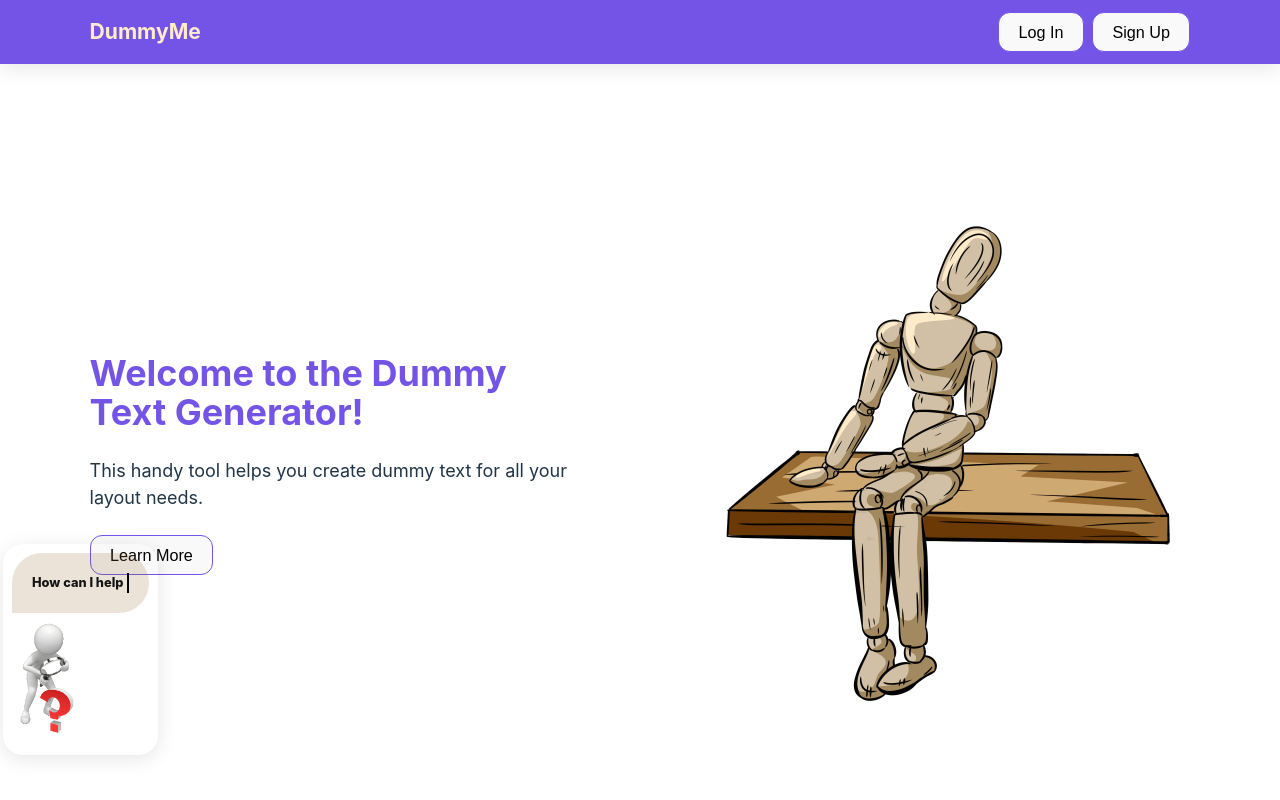
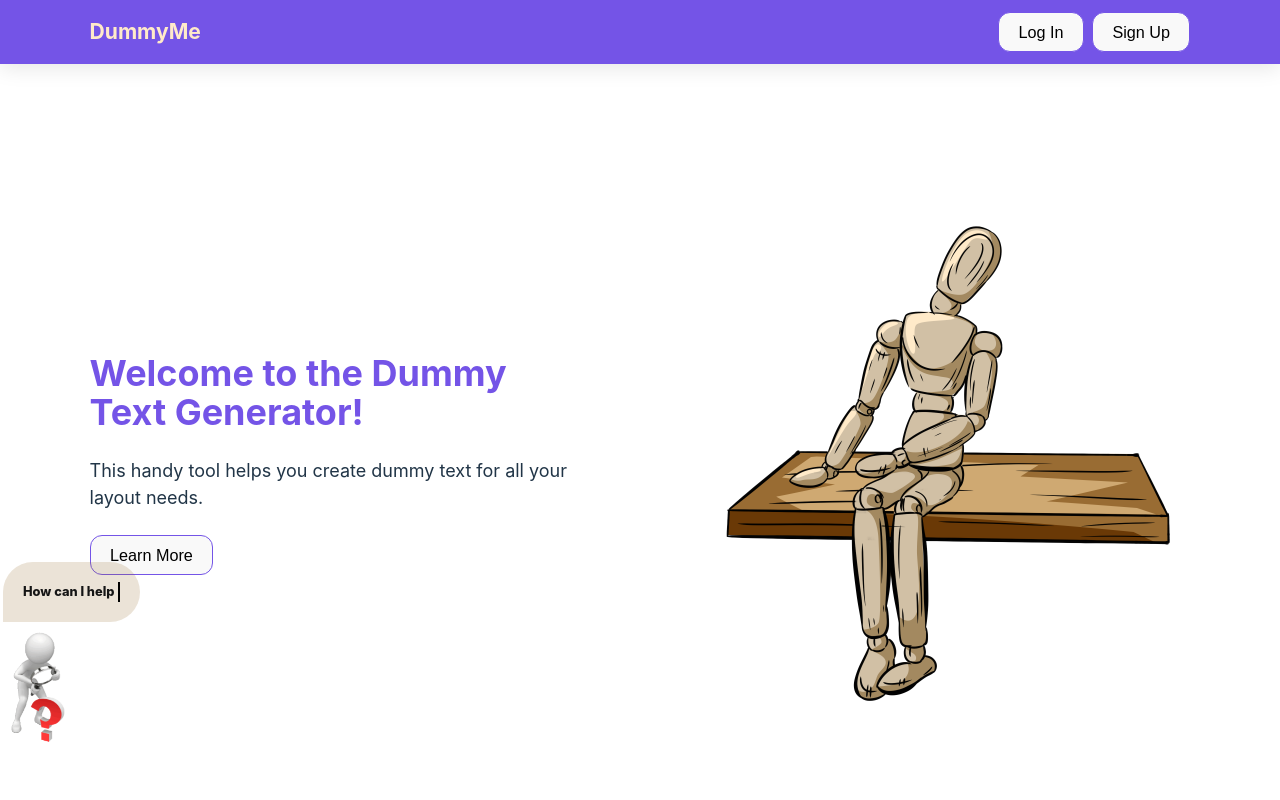
Before and after one commit to isonguyom/dummyMe, a React (Vite) app: page / in a window 1280 px wide. Shown: the top 800 px of the page. Built offline with nearby package versions, Linux system fonts and the light colour scheme.

Commit message:
Update assistant styles

```diff
--- a/src/App.css
+++ b/src/App.css
@@ -3,17 +3,12 @@
 }
 
 .Assistant {
-  /* background: #996d3365; */
-  box-shadow: 0px 4px 20px 0px rgba(0, 0, 0, 0.10);
-  border-radius: 20px;
-  padding: 0.5em;
+  background: transparent;
+  border: transparent;
   display: grid;
-  justify-content: center;
-  align-items: center;
   position: fixed;
   color: #151515;
   font-weight: 800;
-  text-align: center;
   transition: all 0.3s ease-in-out;
   cursor: pointer;
   pointer-events: none;
```
Also changed, not shown: src/components/Assistant.jsx (+4 -4 lines).
